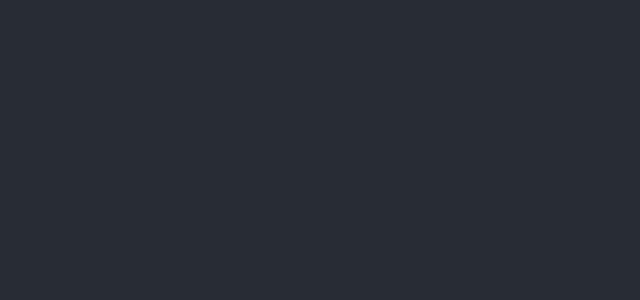
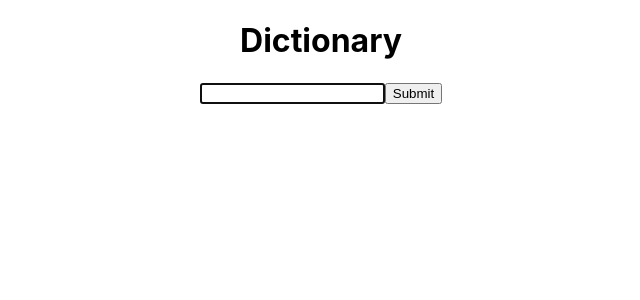
Before and after one commit to melika760/Dictionary, a React (Create React App) app: page / in a window 1280 px wide. Shown: the top 300 px of the page, without its empty margins (319-959 px from the left). Built offline with nearby package versions, Linux system fonts and the light colour scheme.

Commit message:
add Dictionary.js

```diff
--- a/src/App.js
+++ b/src/App.js
@@ -1,12 +1,10 @@
-import logo from './logo.svg';
+import Dictionary from './Dictionary';
 import './App.css';
 
 function App() {
   return (
     <div className="App">
-      <header className="App-header">
-
-      </header>
+    <Dictionary/>
     </div>
   );
 }
--- a/src/Dictionary.js
+++ b/src/Dictionary.js
@@ -0,0 +1,21 @@
+import React,{useState}from 'react';
+export default function Dictionary(){
+const[keyword,Setkeyword]= useState('')
+function handlesubmit(event){
+event.preventDefault();
+alert(`Searchinhg for ${keyword}`)
+}
+function Changkeyword(event){
+    Setkeyword(event.target.value)
+}
+    return(
+        <div className='dictionary container'>
+            <h1 className='text-center'>Dictionary</h1>
+            <form className='text-center'onSubmit={handlesubmit}>
+                <input type="search" autoFocus={true} onChange={Changkeyword}/>
+                <input type="submit" className='btn btn-primary'/>
+            </form>
+
+        </div>
+    )
+}
```
